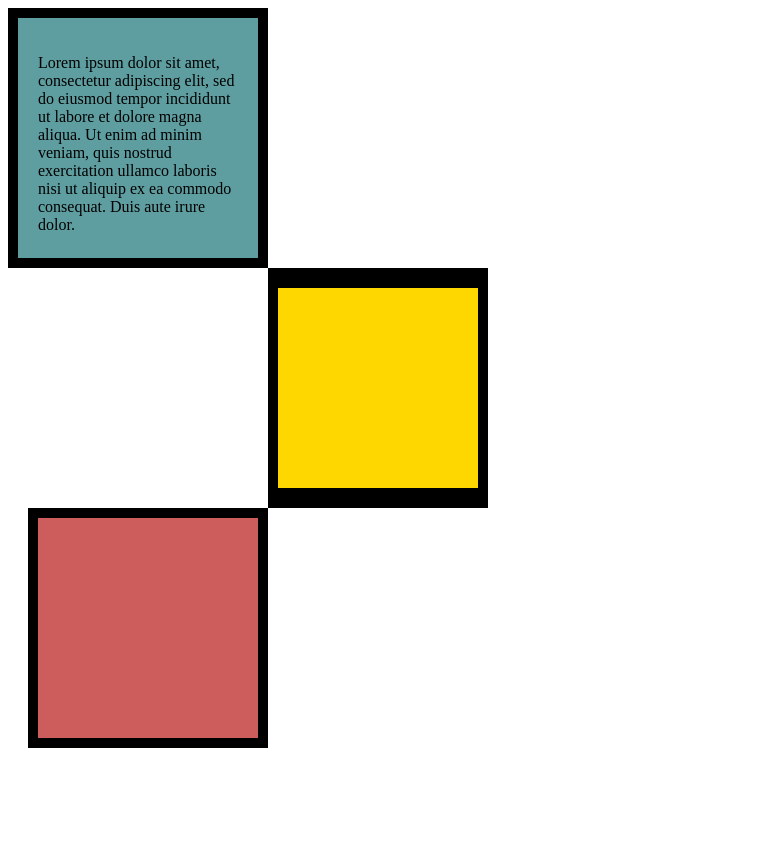
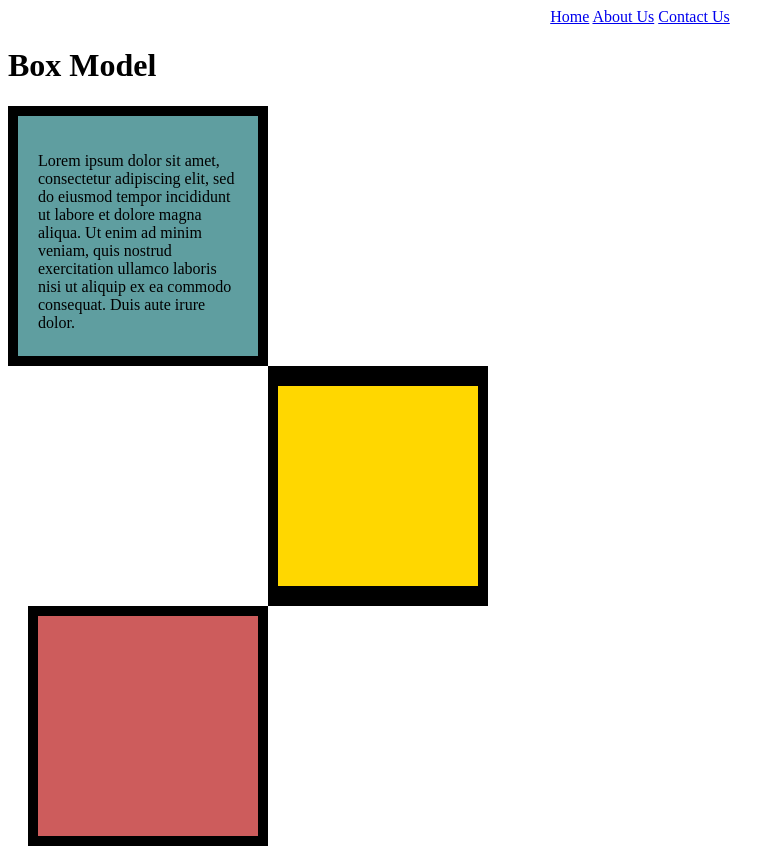
Before and after one commit to kyle-aguirre1/Box-Model, a plain HTML site: page index.html in a window 1280 px wide. Shown: the whole page, without its empty margins (0-784 px from the left). Before the commit the page ends 800 px from the top, so only its background shows below. Drawn offline with Linux system fonts and the light colour scheme.

Commit message:
Update index.html

```diff
--- a/index.html
+++ b/index.html
@@ -1,3 +1,4 @@
+
 <!DOCTYPE html>
 <html lang="en">
 <head>
@@ -6,7 +7,7 @@
     <title>Box Model</title>
 
 <style>
-.first {
+.firstBox {
  background-color: cadetblue;
 width: 200px;
 height: 200px;
@@ -16,7 +17,7 @@ vertical-align: top;
 }
 
 
-.second {
+.secondBox {
 background-color: gold;
 width: 200px;
 height: 200px;
@@ -27,24 +28,34 @@ border-left: 10px solid black;
 margin-left: 260px;
 }
 
-.third {
+.thirdBox {
 background-color: indianred;
 width: 200px;
 height: 200px;
 border: 10px solid black;
 padding: 10px;
-margin-left: 20px;
+margin-left: 20px
+}
+.navigator {
+text-align: center;
 }
 
 </style>
 </head>
 <body>
-    <div class="first">
+    <nav class="navigator">
+    <a href="index.html">Home</a>
+    <a href="about-us.html">About Us</a>
+    <a href="contact-us.html">Contact Us</a>
+    </nav>
+<h1>Box Model</h1>
+
+    <div class="firstBox">
 <p>
 Lorem ipsum dolor sit amet, consectetur adipiscing elit, sed do eiusmod tempor incididunt ut labore et dolore magna aliqua. Ut enim ad minim veniam, quis nostrud exercitation ullamco laboris nisi ut aliquip ex ea commodo consequat. Duis aute irure dolor.
 </p>
     </div>
-    <div class="second"></div>
-    <div class="third"></div>
+    <div class="secondBox"></div>
+    <div class="thirdBox"></div>
 </body>
-</html>
+</html
```
